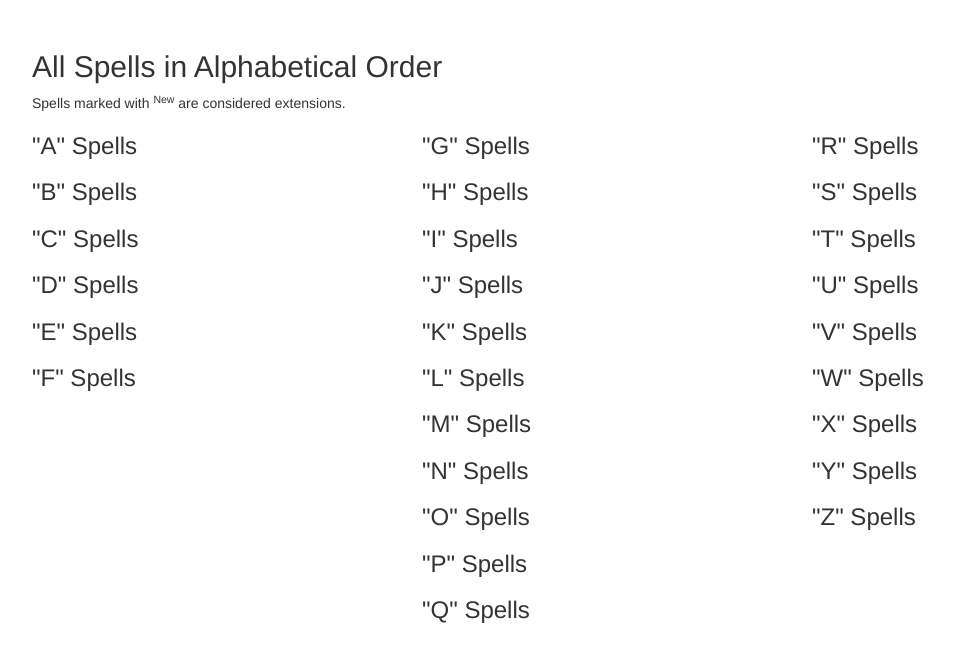
After one commit to Ernir/old.ernir.net, a Django app: page /vanciantopsionics/spells/ in a window 1280 px wide. The commit adds this page. Shown: the top 662 px of the page, without its empty margins (38-992 px from the left). Run offline with Django 3.2, Linux system fonts and the light colour scheme; data that the repository does not hold is empty; parts of the project's set-up code (start-up, migrations or seed data) failed here and were passed over; some libraries are stand-ins or nearby versions.

Commit message:
An index of spells added.

```diff
--- /dev/null
+++ b/vanciantopsionics/templates/spell_index.html
@@ -0,0 +1,35 @@
+{% extends "vtp_base.html" %}
+
+{% load static %}
+
+{% block more_css %}
+    <link rel="stylesheet" href="{% static "vtp.css" %}"/>
+{% endblock %}
+
+{% block content %}
+    <h2>All Spells in Alphabetical Order</h2>
+    <div>Spells marked with <sup>New</sup> are considered extensions.</div>
+    <div class="row">
+        <div class="col-md-4">
+            {% for letter, spell_list in spells_alphabetical.items %}
+                <h3>"{{ letter }}" Spells</h3>
+                <ul>
+                    {% for spell in spell_list %}
+                        <li>
+                            <a href="{% url 'vtp_spell' spell.slug %}">
+                                {{ spell.title }}
+                            </a>
+                            {% if spell.is_new %}
+                                <sup>New</sup>
+                            {% endif %}
+                        </li>
+                    {% endfor %}
+                </ul>
+                {% if letter in breaks %}
+                    </div>
+                    <div class="col-md-4">
+                {% endif %}
+            {% endfor %}
+            </div>
+    </div>
+{% endblock %}
--- a/vanciantopsionics/urls.py
+++ b/vanciantopsionics/urls.py
@@ -5,5 +5,6 @@ urlpatterns = patterns(
     '',
     url(r"^$", views.vtp_index, name="vtp_index"),
     url(r"^chapter/(?P<chapter_number>\d)/$", views.vtp_chapter, name="vtp_chapter"),
-    url(r"^spell/(?P<spell_slug>.*?)/$", views.vtp_spell, name="vtp_spell")
+    url(r"^spell/(?P<spell_slug>.*?)/$", views.vtp_spell, name="vtp_spell"),
+    url(r"^spells/$", views.vtp_spell_index, name="vtp_spell_index")
 )
--- a/vanciantopsionics/views.py
+++ b/vanciantopsionics/views.py
@@ -1,3 +1,5 @@
+import string
+from collections import OrderedDict
 from django.shortcuts import render
 from django.shortcuts import get_object_or_404
 from vanciantopsionics.models import VtPFile, Chapter, Spell
@@ -16,7 +18,7 @@ def vtp_index(request):
 
     all_chapters = Chapter.objects.values("title", "order")
 
-    category = "index"
+    category = "home"
 
     return render(request, "vtp_main.html", {
         "latest_file": latest_file,
@@ -48,3 +50,28 @@ def vtp_spell(request, spell_slug):
         "chapters": all_chapters,
         "category": category
     })
+
+
+def vtp_spell_index(request):
+
+    category = "index"
+    all_chapters = Chapter.objects.values("title", "order")
+
+    alphabet = string.ascii_uppercase
+    spell_bag = OrderedDict()
+    # The letters where we break the columns.
+    # This could be calculated with a fancy algorithm, but that's overkill.
+    breaks = ["F", "Q"]
+
+    spells = Spell.objects
+    for letter in alphabet:
+        spells_starting_with_letter = \
+            spells.filter(title__startswith=letter).all()
+        spell_bag[letter] = spells_starting_with_letter
+
+    return render(request, "spell_index.html", {
+        "category": category,
+        "chapters": all_chapters,
+        "spells_alphabetical": spell_bag,
+        "breaks": breaks
+    })
```
Also changed, not shown: vanciantopsionics/templates/vtp_navbar.html (+19 -3 lines).
